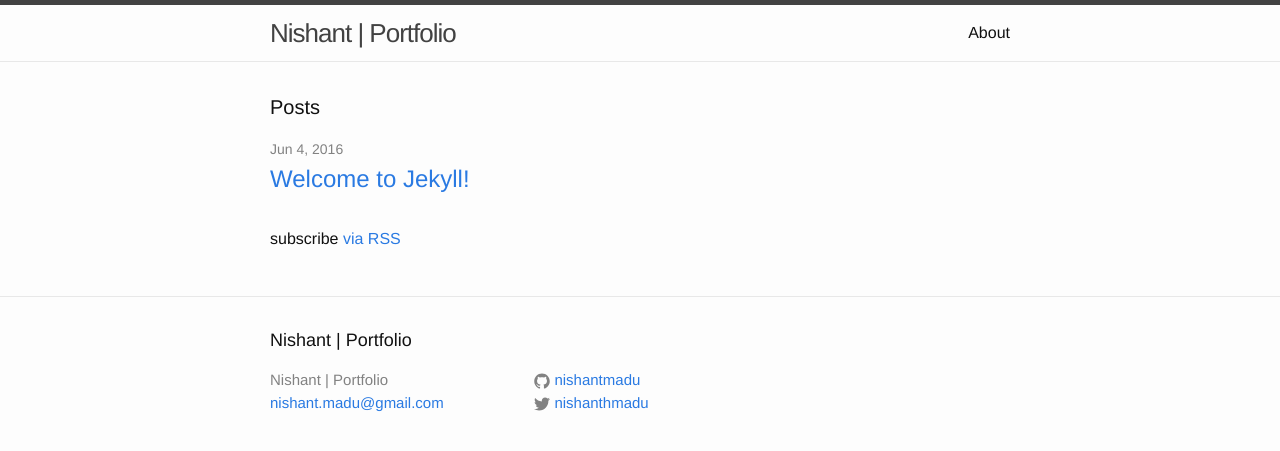
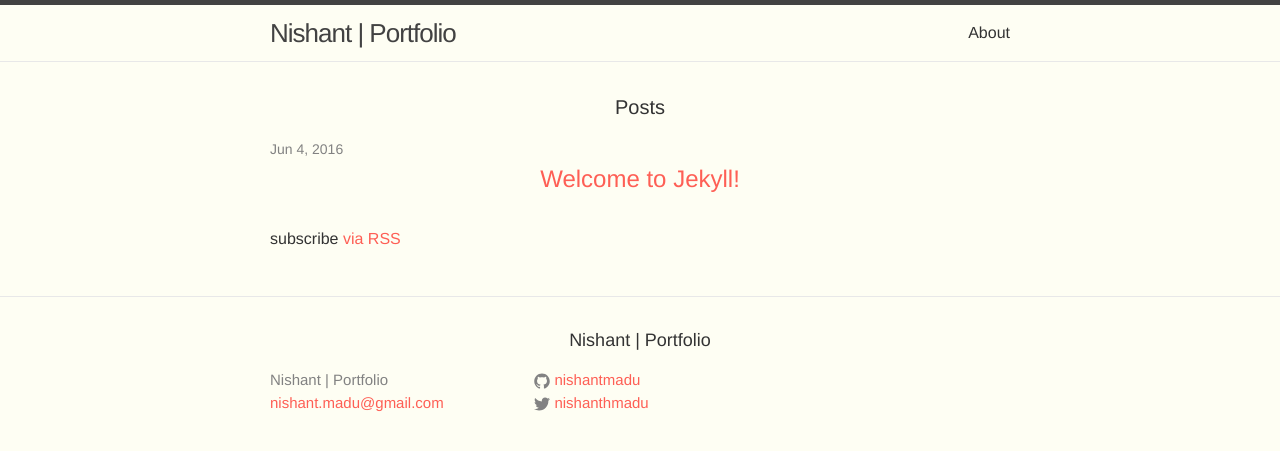
Before and after one commit to nishantmadu/my-portfolio, a Jekyll site: the page built from index.html, in a window 1280 px wide. Shown: the top 451 px of the page. Built offline with Jekyll 4.4.1, drawn with Linux system fonts in a browser that asks for light colours.

Commit message:
Add Variables and default Styles

```diff
--- a/_sass/_base.scss
+++ b/_sass/_base.scss
@@ -82,8 +82,14 @@ li {
  * Headings
  */
 h1, h2, h3, h4, h5, h6 {
-    font-weight: $base-font-weight;
+    font-weight: 500;
+    text-align: center;
 }
+.mega { font-size: $mega-font-size;}
+h1, .h1{ font-size: $h1-font-size;}
+h2, .h2{ font-size: $h2-font-size;}
+h3, .h3{ font-size: $h3-font-size;}
+h4, .h4{ font-size: $h4-font-size;}
 
 
 
@@ -93,14 +99,11 @@ h1, h2, h3, h4, h5, h6 {
 a {
     color: $brand-color;
     text-decoration: none;
+    transition:0.3s;
 
-    &:visited {
-        color: darken($brand-color, 15%);
-    }
-
-    &:hover {
-        color: $text-color;
-        text-decoration: underline;
+     &:hover {
+        color: $blue-color;
+        text-decoration: none;
     }
 }
 
--- a/css/main.scss
+++ b/css/main.scss
@@ -6,17 +6,29 @@
 
 
 // Our variables
-$base-font-family: "Helvetica Neue", Helvetica, Arial, sans-serif;
+$base-font-family: 'Raleway',Helvetica Neue, Helvetica, Arial, sans-serif;
 $base-font-size:   16px;
 $base-font-weight: 400;
 $small-font-size:  $base-font-size * 0.875;
 $base-line-height: 1.5;
 
+$mega-font-size: 100px;
+$h1-font-size: 70px;
+$h2-font-size: 40px;
+$h3-font-size: 30px;
+$h4-font-size: 24px;
+
+
 $spacing-unit:     30px;
 
-$text-color:       #111;
-$background-color: #fdfdfd;
-$brand-color:      #2a7ae2;
+$text-color:       #333;
+$background-color: #fefef3;
+$brand-color:      #fe5f55;
+
+$blue-color: #92b5bd;
+$yellow-color: #ede24e;
+$red-color: #df6d59;
+$purple-color: #6b2339;
 
 $grey-color:       #828282;
 $grey-color-light: lighten($grey-color, 40%);
```
Also changed, not shown: 1 other file.
